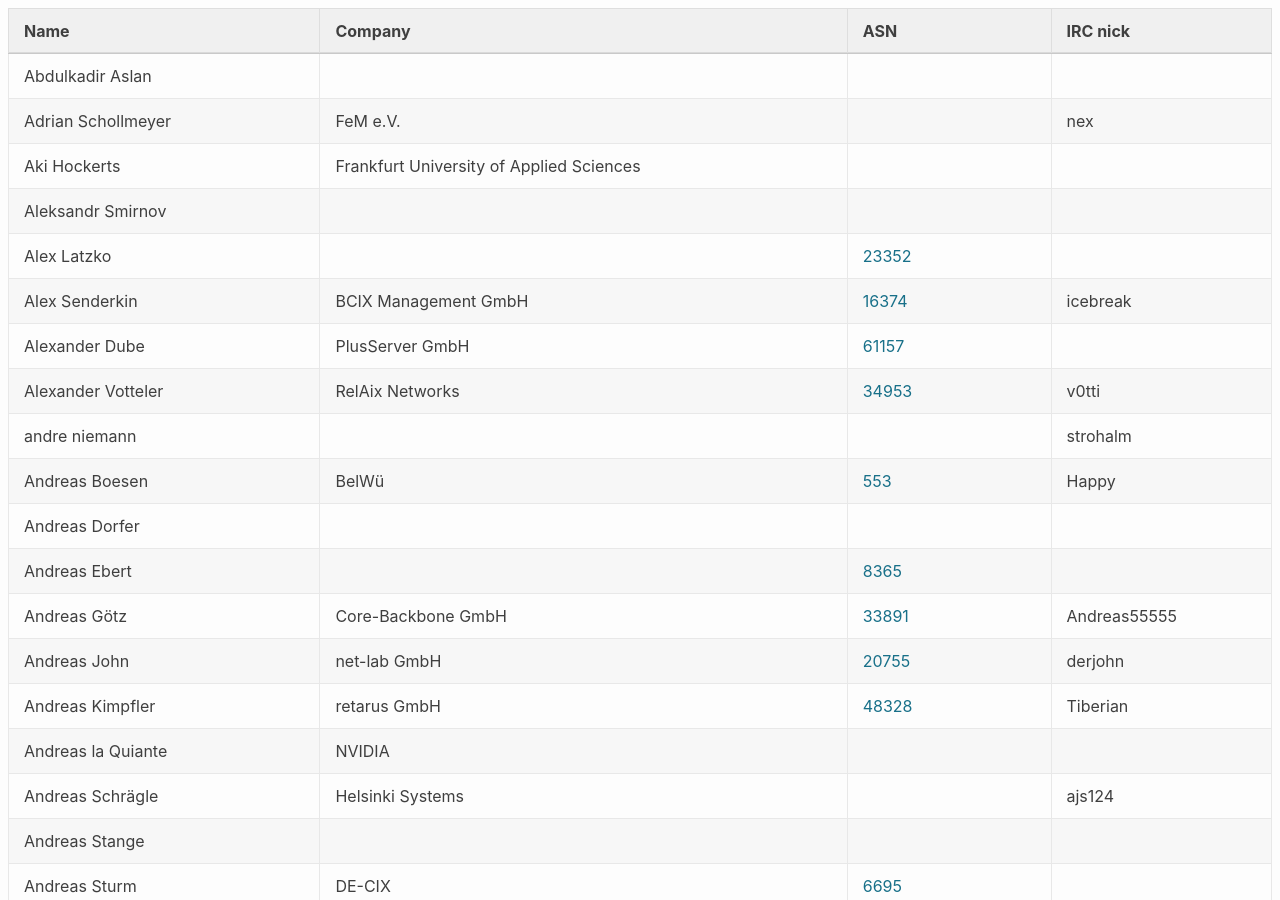
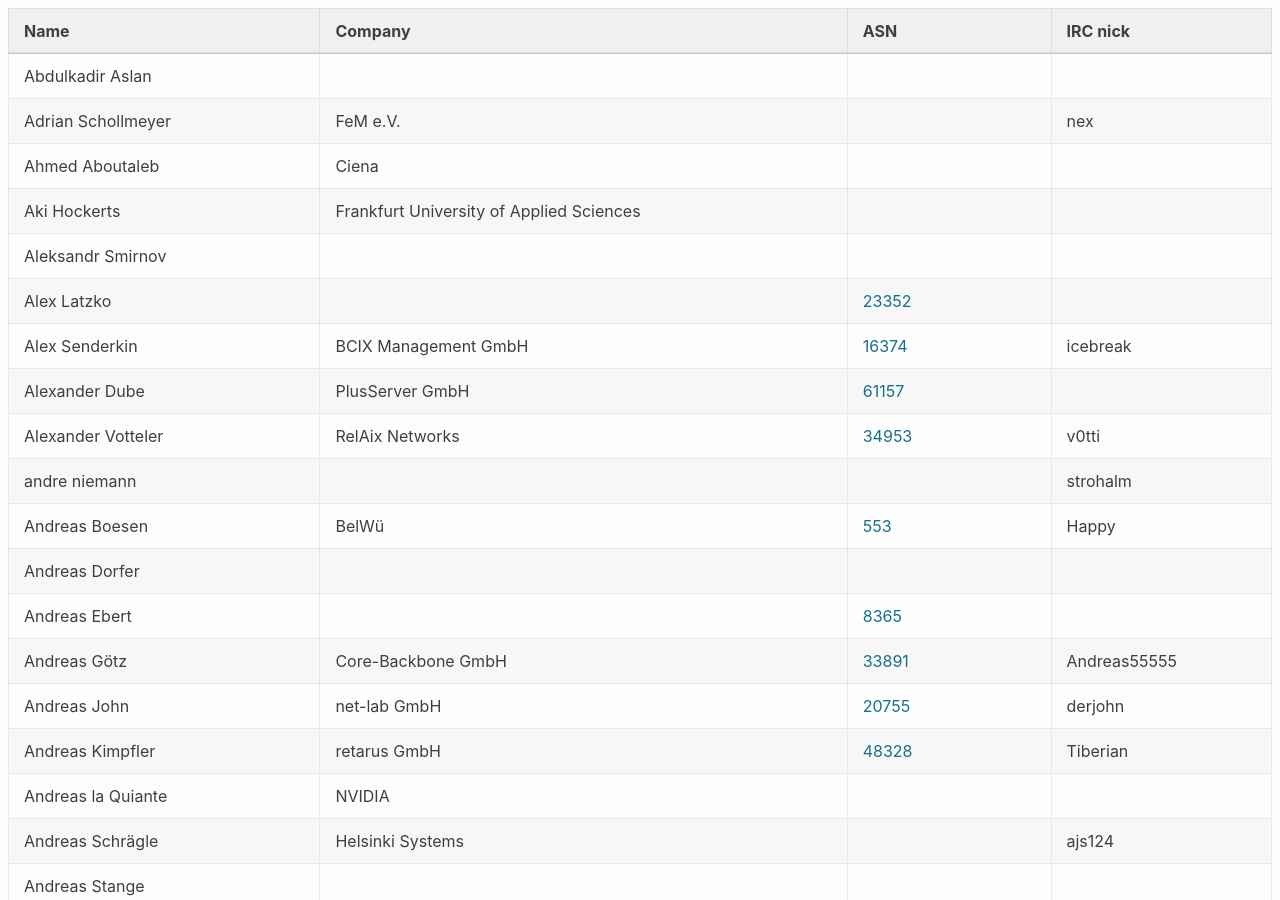
Before and after one commit to denog/pretix-attendeelist, a Jekyll site: the page built from index.markdown, in a window 1280 px wide and 900 px high. Built offline with Jekyll 4.4.1, drawn with Linux system fonts in a browser that asks for light colours.

Commit message:
Latest data: Thu Oct 29 16:39:00 UTC 2020

```diff
--- a/_data/attendees.json
+++ b/_data/attendees.json
@@ -9,6 +9,12 @@
     "name": "Adrian Schollmeyer",
     "company": "FeM e.V.",
     "irc": "nex",
+    "asn": null
+  },
+  {
+    "name": "Ahmed Aboutaleb",
+    "company": "Ciena",
+    "irc": null,
     "asn": null
   },
   {
```
